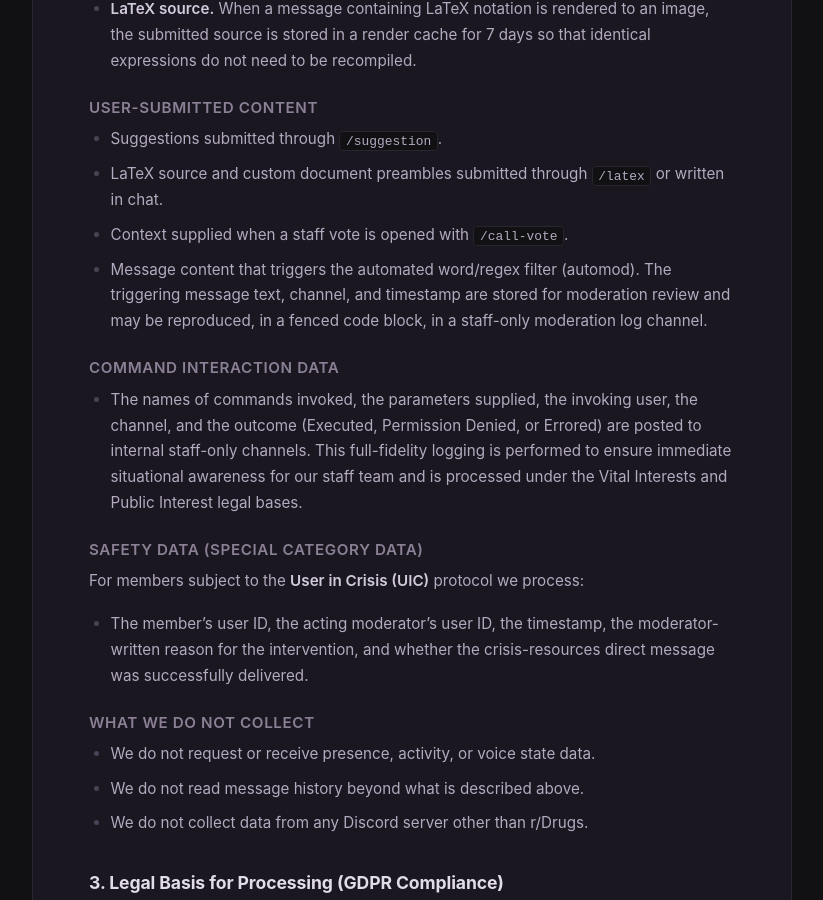
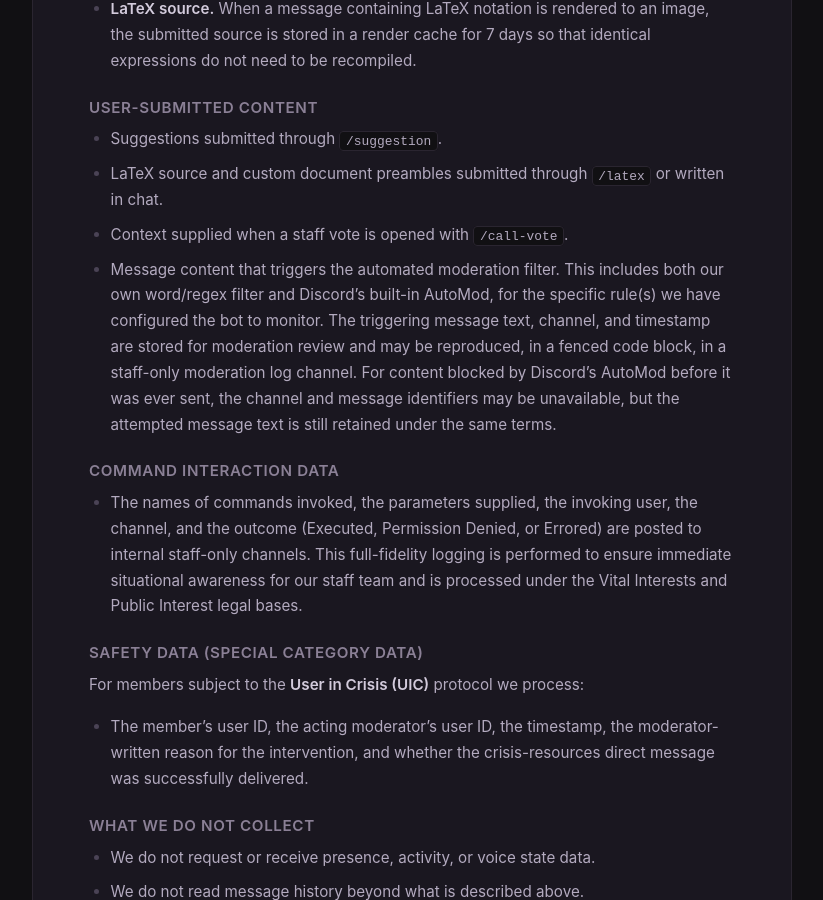
Before and after one commit to emmalt3/rDrugsInstall, a Jekyll site: the page built from PRIVACY.md, in a window 1280 px wide and 900 px high, scrolled down 1217 px. Shown: the whole window, without its empty margins (228-1051 px from the left). Built offline with Jekyll 4.4.1, drawn with Linux system fonts in a browser that asks for light colours.

Commit message:
updated PRIVACY.md 2026-08-23T23:42:24.712Z

```diff
--- a/PRIVACY.md
+++ b/PRIVACY.md
@@ -39,7 +39,7 @@ The bot reads the text of messages posted in channels it can access. It does thi
 * Suggestions submitted through `/suggestion`.
 * LaTeX source and custom document preambles submitted through `/latex` or written in chat.
 * Context supplied when a staff vote is opened with `/call-vote`.
-* Message content that triggers the automated word/regex filter (automod). The triggering message text, channel, and timestamp are stored for moderation review and may be reproduced, in a fenced code block, in a staff-only moderation log channel.
+* Message content that triggers the automated moderation filter. This includes both our own word/regex filter and Discord's built-in AutoMod, for the specific rule(s) we have configured the bot to monitor. The triggering message text, channel, and timestamp are stored for moderation review and may be reproduced, in a fenced code block, in a staff-only moderation log channel. For content blocked by Discord's AutoMod before it was ever sent, the channel and message identifiers may be unavailable, but the attempted message text is still retained under the same terms.
 
 ### Command Interaction Data
 * The names of commands invoked, the parameters supplied, the invoking user, the channel, and the outcome (Executed, Permission Denied, or Errored) are posted to internal staff-only channels. This full-fidelity logging is performed to ensure immediate situational awareness for our staff team and is processed under the Vital Interests and Public Interest legal bases.
```
